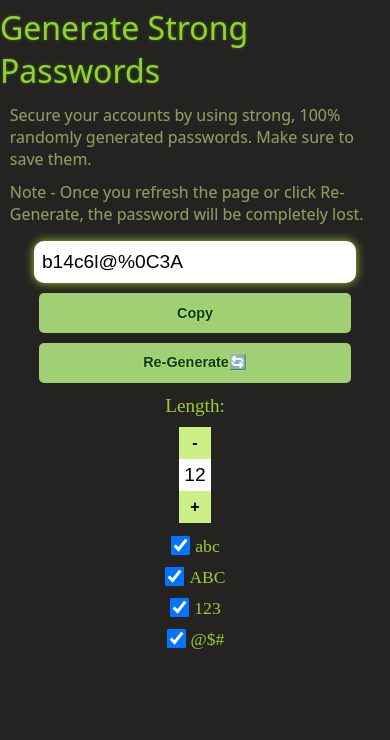
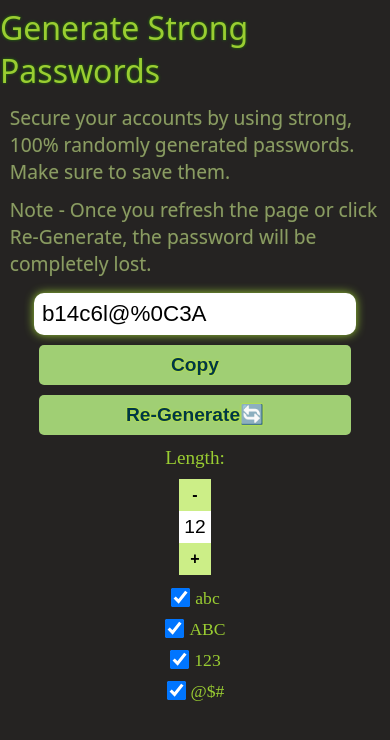
Before and after one commit to zxsharp/Password-Generator, a React (Vite) app: page / in a window 390 px wide. Shown: the top 740 px of the page. Built offline with nearby package versions, Linux system fonts and the light colour scheme; the HTML template or start-up script is replaced by a standard one.

Commit message:
Update App.css

```diff
--- a/src/App.css
+++ b/src/App.css
@@ -122,7 +122,7 @@
 
 @media screen and (max-width: 768px) {
   .heading div {
-    font-size: 2.5rem;
+    font-size: 2.2rem;
   }
 
   .description div, .note div {
@@ -136,10 +136,12 @@
   }
 
   .password-container input {
+    font-size: 1.7rem;
     width: 80%;
   }
 
   .password-container button {
+    font-size: 1.5rem;
     width: 80%;
     margin-top: 10px;
   }
@@ -189,17 +191,17 @@
   }
 
   .description div, .note div {
-    font-size: 1rem;
+    font-size: 1.2rem;
     width: 95%;
   }
 
   .password-container input {
-    font-size: 1.2rem;
+    font-size: 1.4rem;
     height: 2.5rem;
   }
 
   .password-container button {
-    font-size: 0.9rem;
+    font-size: 1.2rem;
     height: 2.5rem;
   }
 
```
